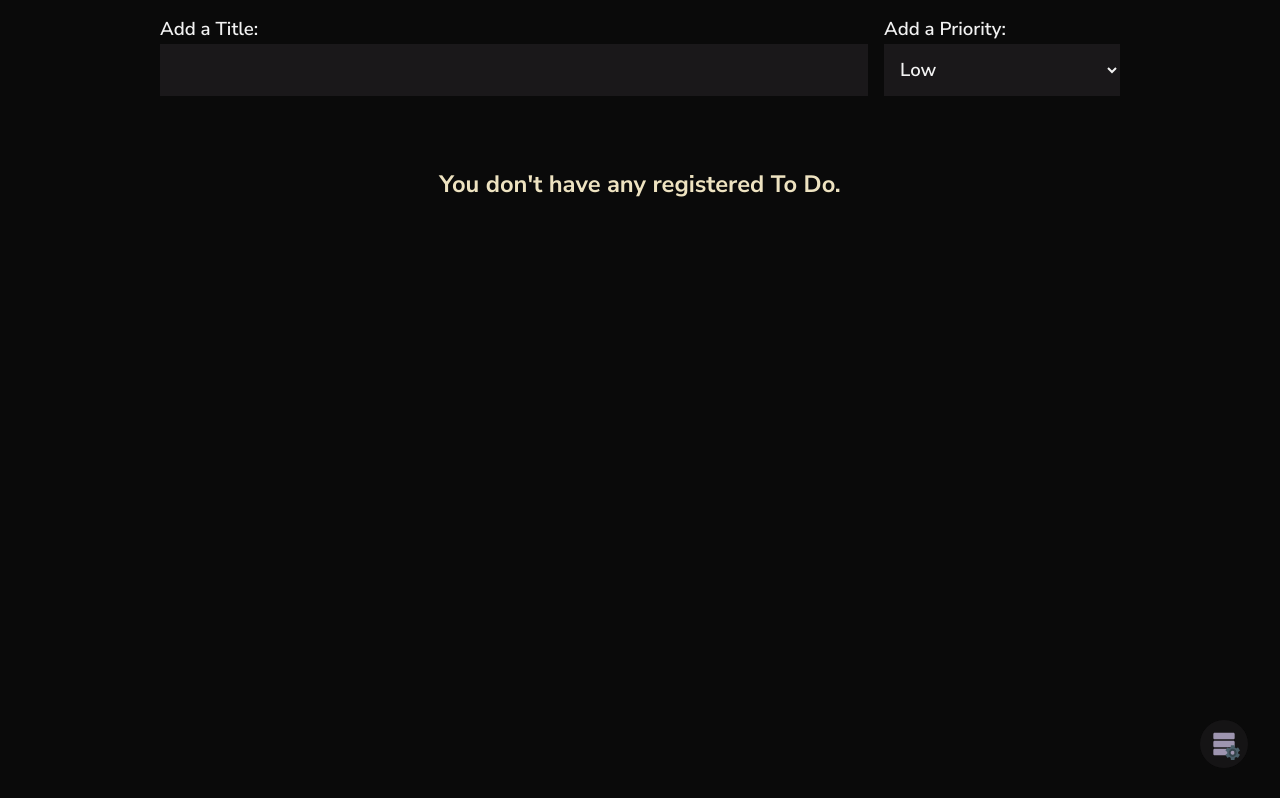
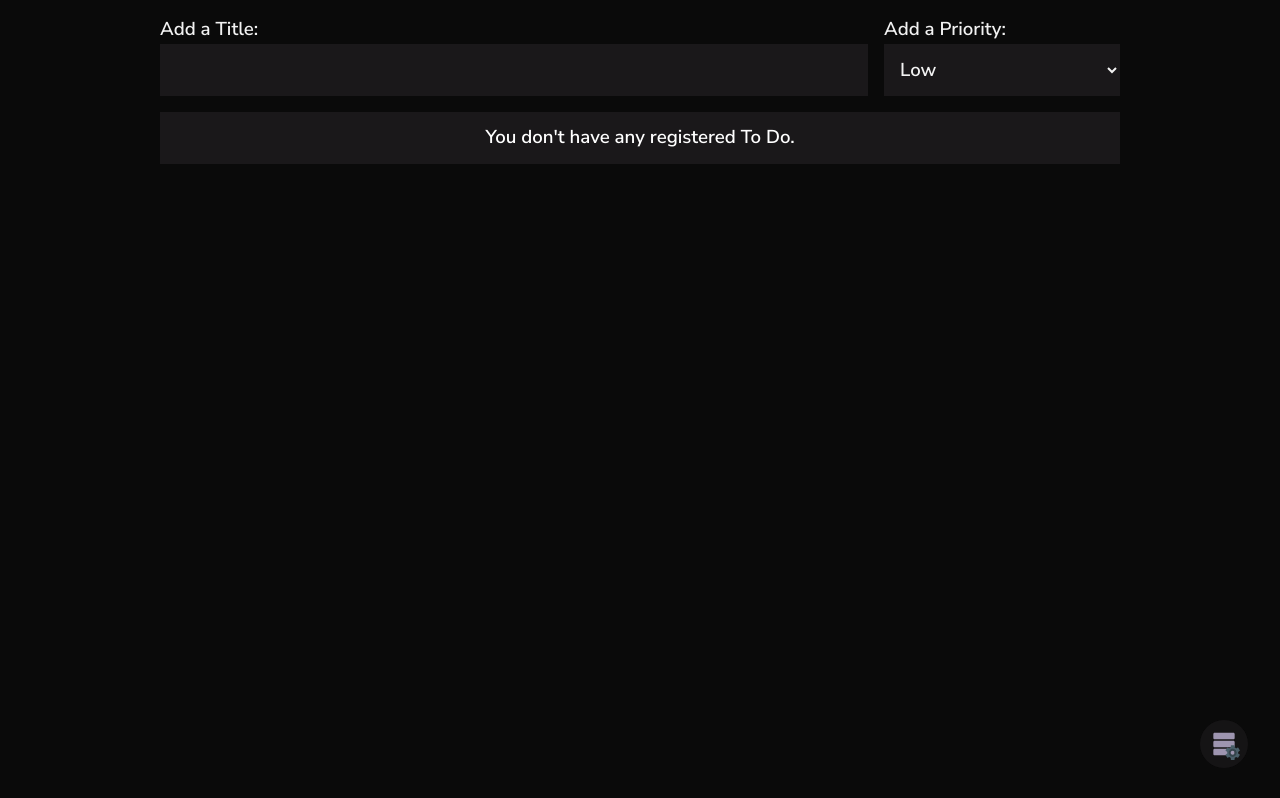
Before and after one commit to lirbre/docker-to-do-list, a Next.js app: page / in a window 1280 px wide. Built offline with nearby package versions, Linux system fonts and the light colour scheme.

Commit message:
chore[UX/UI]: improve UX + readability & animations

```diff
--- a/src/components/mappedlist.tsx
+++ b/src/components/mappedlist.tsx
@@ -49,24 +49,33 @@ export const MappedList = () => {
 
   if (ToDoList.length === 0) {
     return (
-      <h6 className="pt-12 text-center">
+      <p
+        style={{ animation: 'fadeIn .7s' }}
+        className="w-full bg-secondary py-3 text-center text-[#fff]"
+      >
         You don&apos;t have any registered To Do.
-      </h6>
+      </p>
     )
   }
 
   if (completedTodos.length === 0 && shouldHide) {
     return (
-      <h6 className="pt-12 text-center">
+      <p
+        style={{ animation: 'fadeIn .7s' }}
+        className="w-full bg-secondary py-3 text-center text-[#fff]"
+      >
         You don&apos;t have any uncompleted To Do.
-      </h6>
+      </p>
     )
   }
 
   if (desiredSort.length === 0) {
     return (
-      <h6 className="pt-12 text-center">
-        You don&apos;t have any{' '}
+      <p
+        style={{ animation: 'fadeIn .7s' }}
+        className="w-full bg-secondary py-3 text-center text-[#fff]"
+      >
+        You don&apos;t have any {shouldHide ? ' uncompleted ' : ''}
         {desiredPriority.map(
           (item, i) =>
             `${NUMBER_TO_PRIORITY[item]}${
@@ -75,7 +84,7 @@ export const MappedList = () => {
             `
         )}{' '}
         To Do.
-      </h6>
+      </p>
     )
   }
 
--- a/src/components/todocard.tsx
+++ b/src/components/todocard.tsx
@@ -27,6 +27,7 @@ export const ToDoCard = ({
       className={`min-h-[100px] flex items-center justify-between gap-4 bg-secondary p-3 rounded-sm shadow-lg shadow-black/25 border-b-2 text-[#f2f2f2] priority-${priority} ${
         isComplete ? 'opacity-50' : 'opacity-100'
       }`}
+      style={{ animation: 'fadeIn .7s' }}
       data-cy="todo-item"
     >
       <button
```
Also changed, not shown: 1 other file (tests, documents, lock files or other folders).
